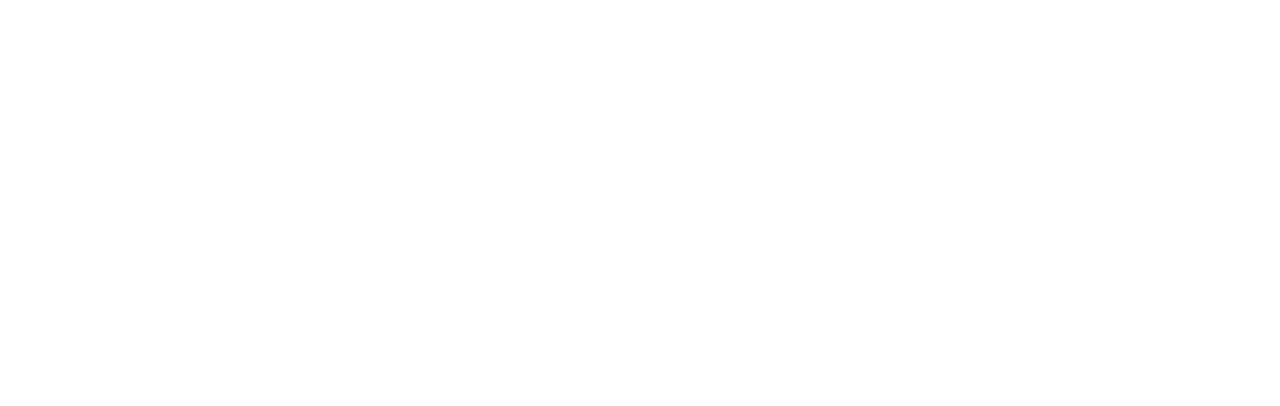
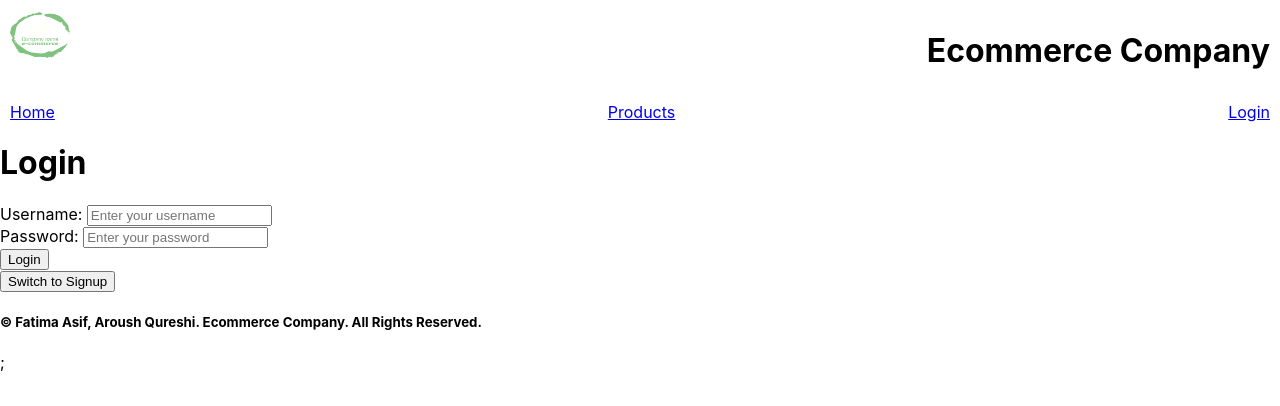
Before and after one commit to aroushq1/ECommerceApp_FullStackDev, a React (Create React App) app in the folder my-ecommerce-app/: page /login in a window 1280 px wide. Before the commit this address had no page. Shown: the top 406 px of the page. Built offline with nearby package versions, Linux system fonts and the light colour scheme.

Commit message:
parts 1 adn 2 done

```diff
--- a/my-ecommerce-app/src/App.js
+++ b/my-ecommerce-app/src/App.js
@@ -2,7 +2,10 @@
 import { BrowserRouter, Routes, Route } from 'react-router-dom';
 import ProductPage from './components/Productpage';
 import Homepage from './components/Homepage';
+import LoginPage from './components/LoginPage';
+import SignupForm from './components/SignupForm';
 import './App.css';
+
 
 function App() {
   return (
@@ -10,6 +13,8 @@
       <Routes>
         <Route path="/" element={<Homepage />} />
         <Route path="/products" element={<ProductPage />} />
+        <Route path="/login" element={<LoginPage />} />
+        <Route path="/signup" element={<SignupForm />} />
       </Routes>
     </BrowserRouter>
   );
--- /dev/null
+++ b/my-ecommerce-app/src/components/LoginForm.js
@@ -0,0 +1,42 @@
+import React, { useState } from 'react';
+import { useNavigate } from 'react-router-dom';
+
+
+function LoginForm(){
+    const navigate = useNavigate();
+    const [username, setUsername] = useState('');
+    const [password, setPassword] = useState('');
+    const [error, setError] = useState('');
+
+    function handleButtonClick() {
+        navigate("/signup");
+    }
+
+    function fieldsNotEmpty(event){
+        event.preventDefault();
+        if (password === '' || username ===''){
+            setError('All Fields are Required')
+            return;
+        }
+    }
+
+    return(
+        <div>
+            <h1>Login</h1>
+            {error && <p style={{ color: 'red' }}>{error}</p>}
+            <form onSubmit={fieldsNotEmpty}>
+                <label htmlFor= "username">Username: </label>
+                <input type= "text" id= "username" name="password" placeholder="Enter your username" onChange={(e) => setUsername(e.target.value)} /><br />
+
+                <label htmlFor= "password">Password: </label>
+                <input type= "password" id= "password" name= "password" placeholder="Enter your password" onChange={(e) => setPassword(e.target.value)} /><br />
+
+                <button>Login</button><br />
+                <button onClick={handleButtonClick}>Switch to Signup</button>
+            </form>
+        </div>
+
+    );
+}
+
+export default LoginForm;
--- /dev/null
+++ b/my-ecommerce-app/src/components/LoginPage.js
@@ -0,0 +1,23 @@
+import React, { useState } from 'react';
+import Header from './Header';
+import LoginForm from './LoginForm';
+import Footer from './Footer';
+import SignupForm from './SignupForm';
+
+function LoginPage() {
+    const [showSignup, setShowSignup] = useState(false);
+
+    function switchToSignupClicked(){
+        setShowSignup(true);
+    }
+
+    return (
+        <div>
+            <Header />
+            {showSignup ? <SignupForm /> : <LoginForm onClick={switchToSignupClicked} />}
+            <Footer />
+        </div>
+    );
+}
+
+export default LoginPage;
--- /dev/null
+++ b/my-ecommerce-app/src/components/SignupForm.js
@@ -0,0 +1,58 @@
+import React, { useState } from 'react';
+import { useNavigate } from 'react-router-dom';
+
+function SignupForm() {
+    const navigate = useNavigate();
+    const [username, setUsername] = useState('');
+    const [email, setEmail] = useState('');
+    const [password, setPassword] = useState('');
+    const [confirmPassword, setConfirmPassword] = useState('');
+    const [error, setError] = useState('');
+
+    function handleButtonClick(){
+        navigate("/login");
+    };
+
+    function handleSubmit(event){
+        event.preventDefault();
+
+        if (!username || !email || !password || !confirmPassword) {
+            setError('All fields are required!');
+            return;
+        }
+
+        if (password !== confirmPassword) {
+            setError('Passwords do not match');
+            return;
+        }
+
+        // Reset error message
+        setError('');
+
+    };
+
+    return (
+        <div>
+            <h1>Signup</h1>
+            {error && <p style={{ color: 'red' }}>{error}</p>}
+            <form onSubmit={handleSubmit}>
+                <label htmlFor="username">Username: </label>
+                <input type="text" id="username" onChange={(e) => setUsername(e.target.value)} placeholder="Enter your username" /><br />
+
+                <label htmlFor="password">Password: </label>
+                <input type="password" id="password"  onChange={(e) => setPassword(e.target.value)} placeholder="Enter your password" /><br />
+
+                <label htmlFor="confirmPassword">Confirm Password: </label>
+                <input type="password" id="confirmPassword" onChange={(e) => setConfirmPassword(e.target.value)} placeholder="Confirm your password" /><br />
+
+                <label htmlFor="email">Email: </label>
+                <input type="email" id="email" onChange={(e) => setEmail(e.target.value)}  placeholder="Enter your email" /><br />
+
+                <button type="submit">Submit</button><br />
+                <button onClick={handleButtonClick}>Switch to Login</button>
+            </form>
+        </div>
+    );
+}
+
+export default SignupForm;
```
